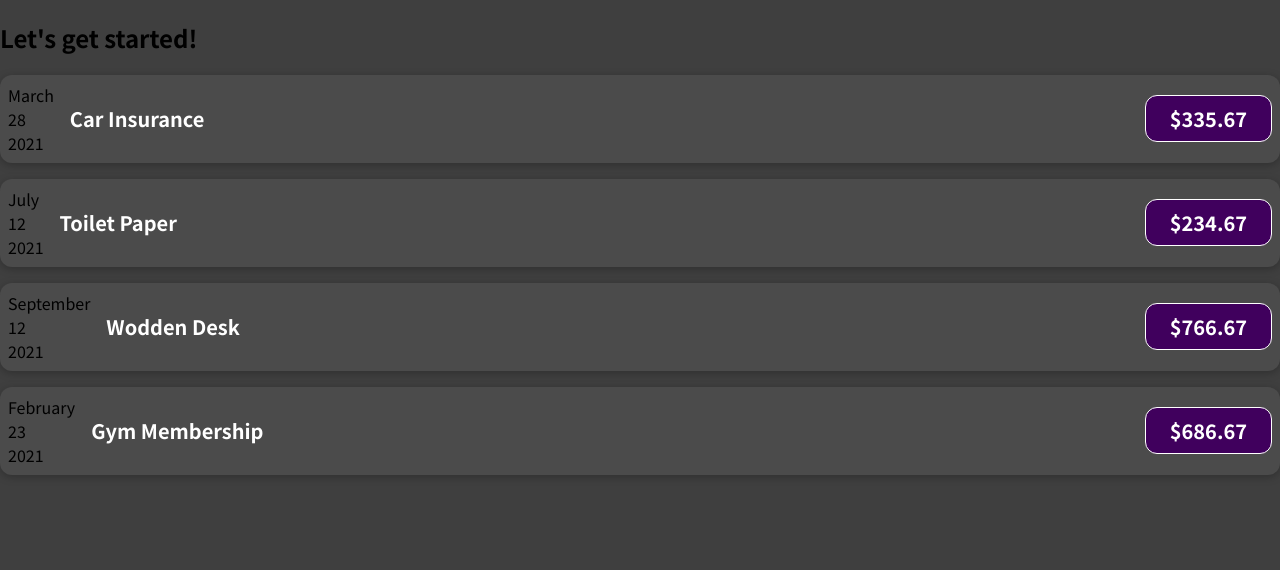
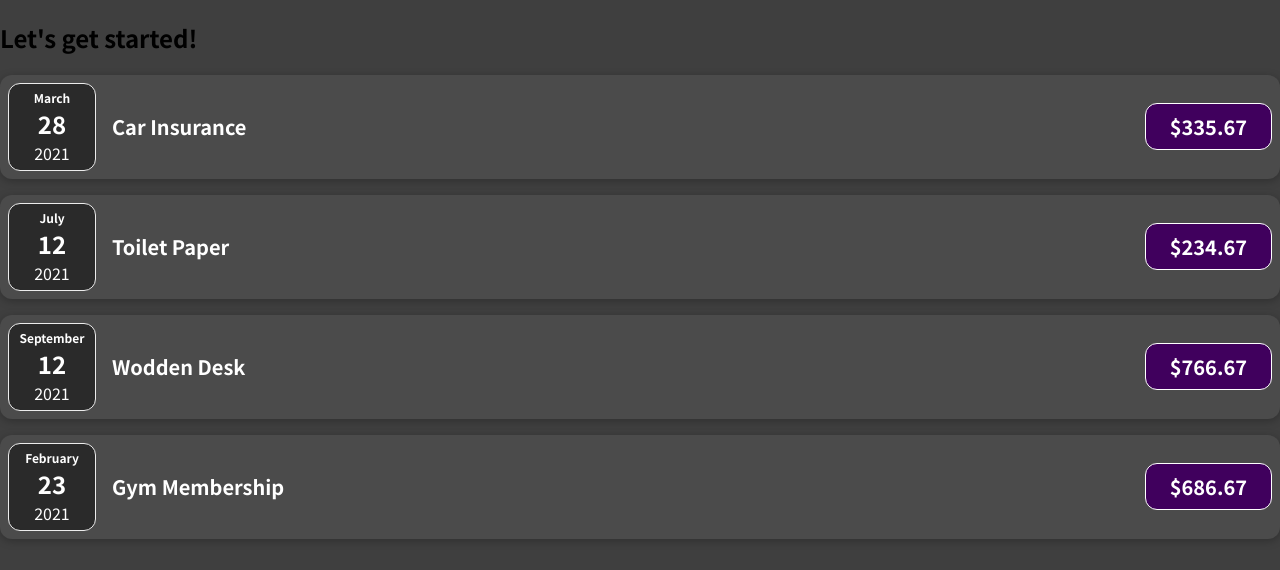
Before and after one commit to Addy-0001/react_learning, a JavaScript app: page / in a window 1280 px wide. Shown: the top 570 px of the page. Built offline with nearby package versions, Linux system fonts and the light colour scheme.

Commit message:
video 40

```diff
--- /dev/null
+++ b/src/components/ExpenseDate.css
@@ -0,0 +1,26 @@
+.expense-date {
+  display: flex;
+  flex-direction: column;
+  width: 5.5rem;
+  height: 5.5rem;
+  border: 1px solid #ececec;
+  background-color: #2a2a2a;
+  color: white;
+  border-radius: 12px;
+  align-items: center;
+  justify-content: center;
+}
+
+.expense-date__month {
+  font-size: 0.75rem;
+  font-weight: bold;
+}
+
+.expense-date__year {
+  font-size: 0.75rem;
+}
+
+.expense-date__day {
+  font-size: 1.5rem;
+  font-weight: bold;
+}
--- /dev/null
+++ b/src/components/ExpenseDate.js
@@ -0,0 +1,20 @@
+import "./ExpenseDate.css"
+
+function ExpenseDate(props)
+{
+    const month = props.date.toLocaleString("en-US", { month: "long" });
+    const day = props.date.toLocaleString("en-US", { day: "2-digit" });
+    const year = props.date.getFullYear();
+
+    return (
+      <div className="expense-date">
+        <div className="expense-date__month">
+          {month}
+        </div>
+        <div className = "expense-date__day">{day}</div>
+        <div className="expense-day__year">{year}</div>
+      </div>
+    );
+}
+
+export default ExpenseDate;
--- a/src/components/ExpenseItems.js
+++ b/src/components/ExpenseItems.js
@@ -1,21 +1,10 @@
+import ExpenseDate from "./ExpenseDate";
 import "./ExpenseItems.css";
 
 function ExpenseItem(props) {
-  const expenseDate = new Date(2021, 2, 28);
-  const expenseTitle = "Car Insurance";
-  const expenseAmount = 294.67;
-
-  const month = props.date.toLocaleString("en-US", { month: "long" });
-  const day = props.date.toLocaleString("en-US", { day: "2-digit" });
-  const year = props.date.getFullYear()
-
   return (
     <div className="expense-item">
-      <div>
-        <div>{month}</div>
-        <div>{day}</div>
-        <div>{year}</div>
-      </div>
+      <ExpenseDate date={props.date} />
       <div className="expense-item__description">
         <h2>{props.title}</h2>
 
```
Also changed, not shown: 1 other file (tests, documents, lock files or other folders).
